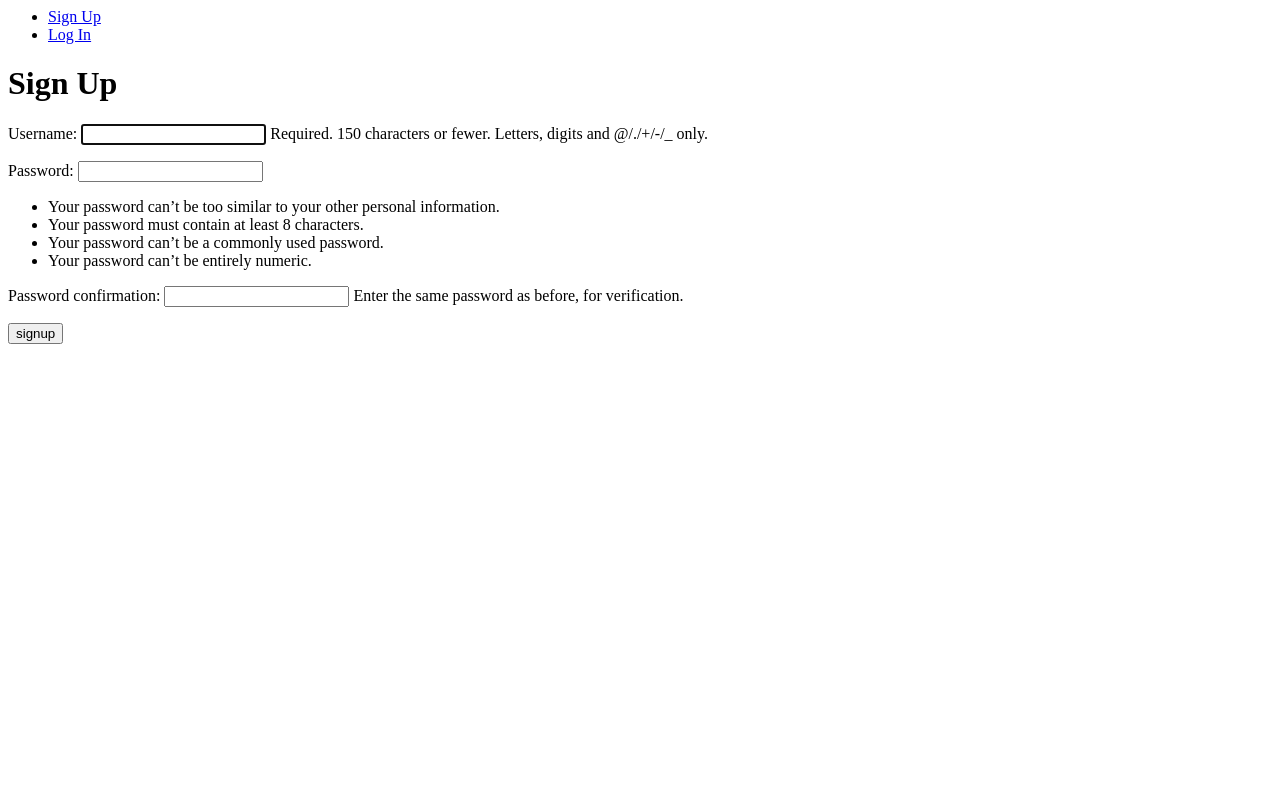
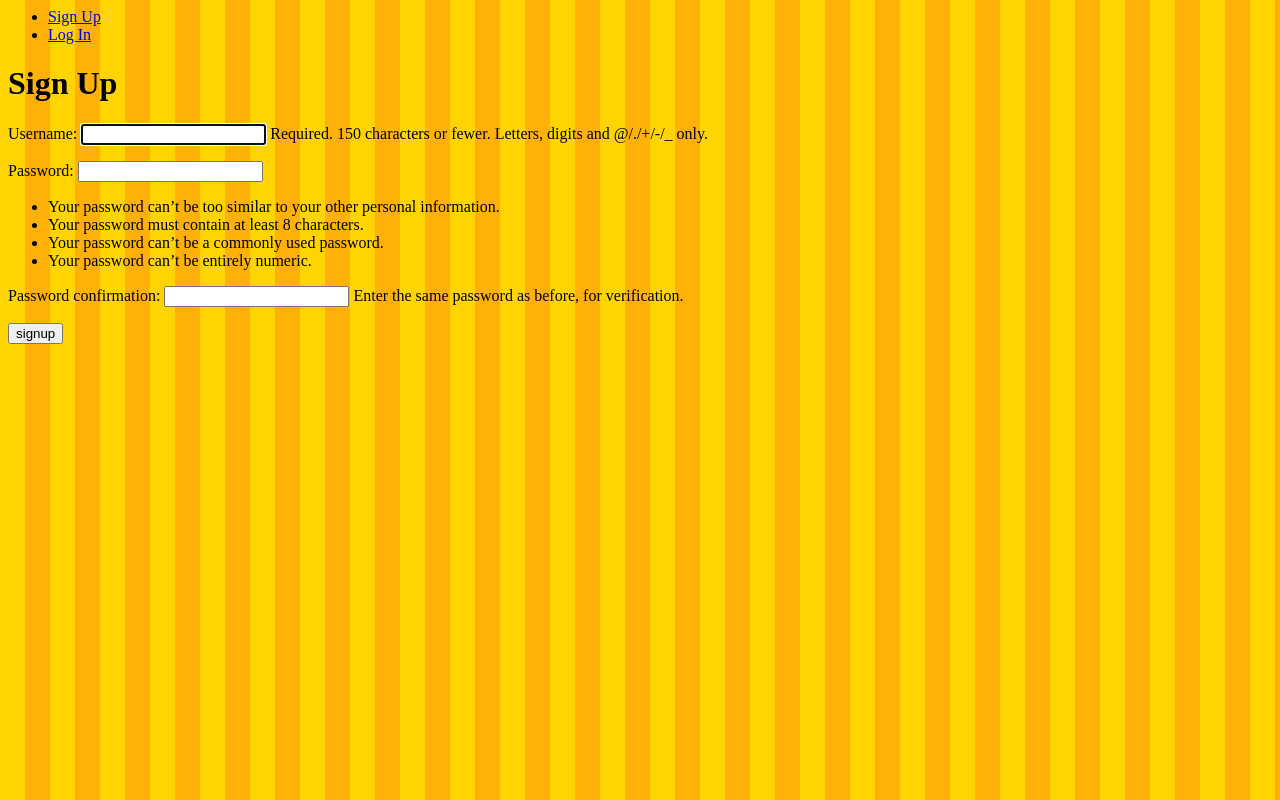
Before and after one commit to laststandjam/Blopper, a Django app: page /signup/ in a window 1280 px wide. Run offline with Django 3.2, Linux system fonts and the light colour scheme.

Commit message:
to add stripes to base -don't stroke out

```diff
--- a/main_app/static/main_app/base.css
+++ b/main_app/static/main_app/base.css
@@ -0,0 +1,7 @@
+.index-header {
+    color: brown;
+}
+.stripes {
+    background: linear-gradient(90deg, rgb(255, 212,0.3) 50%, rgb(0,0,0,0) 50%, rgb(255, 177, 10) 0), #ccc;
+    background-size:50px auto;
+    }
--- a/main_app/templates/main_app/base.html
+++ b/main_app/templates/main_app/base.html
@@ -8,7 +8,7 @@
   <meta http-equiv="X-UA-Compatible" content="ie=edge">
   <title>Bloppers</title>
 </head>
-<body>
+<body class="stripes">
   <header>
     <nav>
       <ul>
--- a/main_app/templates/main_app/home.html
+++ b/main_app/templates/main_app/home.html
@@ -1,6 +1,6 @@
 {% extends 'main_app/base.html' %}
 {% block content %}
 
-<h1>Home</h1>
+<h1 class="index-header">BLOPPERS</h1>
 
 {% endblock %}
```
